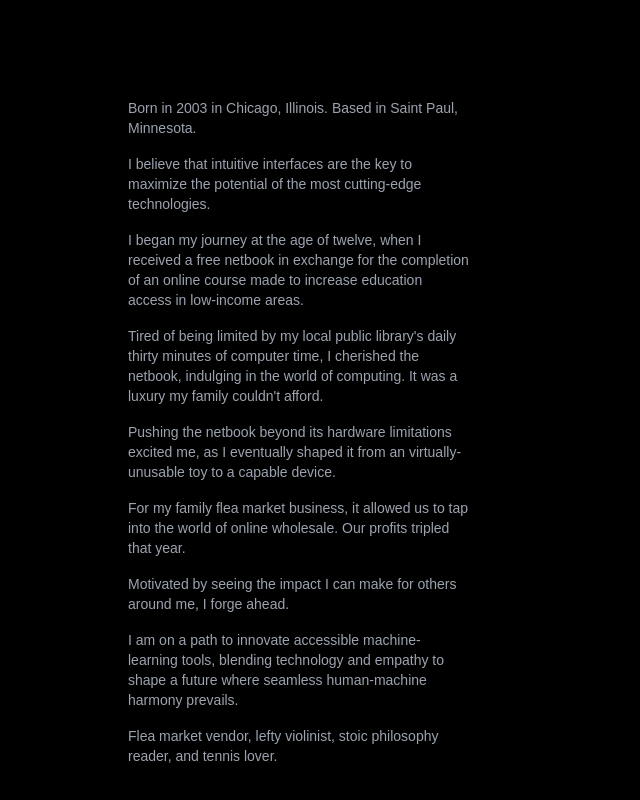
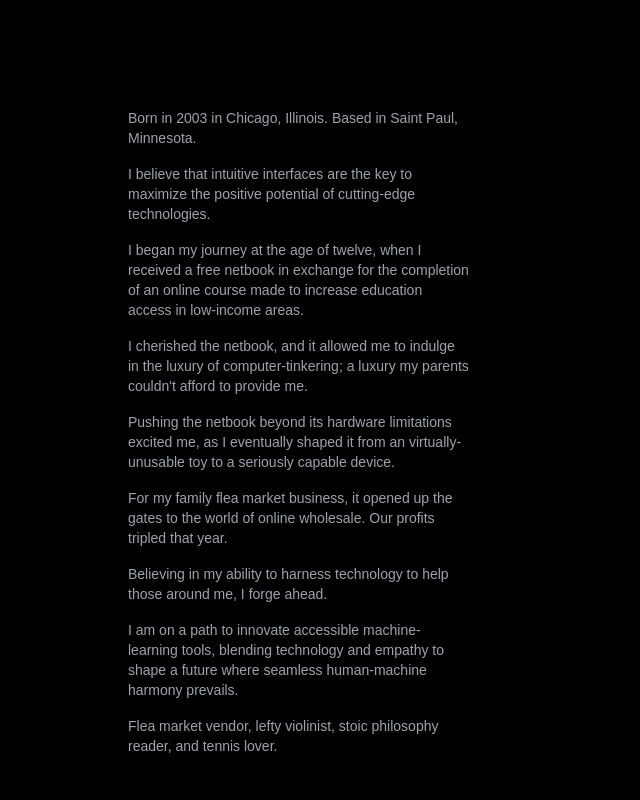
Before and after one commit to ericwang07/my_portfolio, a React (Create React App) app: page / in a window 1280 px wide. Shown: the part 780-1580 px from the top of the page, without its empty margins (0-640 px from the left). Built offline with nearby package versions, Linux system fonts and the light colour scheme; the HTML template or start-up script is replaced by a standard one.

Commit message:
updated about

```diff
--- a/src/components/About.jsx
+++ b/src/components/About.jsx
@@ -12,22 +12,22 @@ const About = () => {
               Born in 2003 in Chicago, Illinois. Based in Saint Paul, Minnesota.
             </div>
             <div className='font-2xl text-sm pb-4 w-1/3 text-gray-400 flex'>
-              I believe that intuitive interfaces are the key to maximize the potential of the most cutting-edge technologies.
+              I believe that intuitive interfaces are the key to maximize the positive potential of cutting-edge technologies.
             </div>
             <div className='font-2xl text-sm pb-4 w-1/3 text-gray-400 flex'>
               I began my journey at the age of twelve, when I received a free netbook in exchange for the completion of an online course made to increase education access in low-income areas.
             </div>
             <div className='font-2xl text-sm pb-4 w-1/3 text-gray-400 flex'>
-              Tired of being limited by my local public library's daily thirty minutes of computer time, I cherished the netbook, indulging in the world of computing. It was a luxury my family couldn't afford.
+              I cherished the netbook, and it allowed me to indulge in the luxury of computer-tinkering; a luxury my parents couldn't afford to provide me.
             </div>
             <div className='font-2xl text-sm pb-4 w-1/3 text-gray-400 flex'>
-              Pushing the netbook beyond its hardware limitations excited me, as I eventually shaped it from an virtually-unusable toy to a capable device.
+              Pushing the netbook beyond its hardware limitations excited me, as I eventually shaped it from an virtually-unusable toy to a seriously capable device.
             </div>
             <div className='font-2xl text-sm pb-4 w-1/3 text-gray-400 flex'>
-              For my family flea market business, it allowed us to tap into the world of online wholesale. Our profits tripled that year.
+              For my family flea market business, it opened up the gates to the world of online wholesale. Our profits tripled that year.
             </div>
             <div className='font-2xl text-sm pb-4 w-1/3 text-gray-400 flex'>
-              Motivated by seeing the impact I can make for others around me, I forge ahead.
+              Believing in my ability to harness technology to help those around me, I forge ahead.
             </div>
             <div className='font-2xl text-sm pb-4 w-1/3 text-gray-400 flex'>
               I am on a path to innovate accessible machine-learning tools, blending technology and empathy to shape a future where seamless human-machine harmony prevails.
--- a/src/components/Portfolio.jsx
+++ b/src/components/Portfolio.jsx
@@ -16,7 +16,7 @@ const Portfolio = () => {
     {
       id: 1,
       title: "YCAL",
-      description: "A social calendar app built for Yale students. Features Yale course integration, friending, group events, and AI scheduler.",
+      description: "A social calendar app built for Yale students that allows you to seamlessly coordinate your rigorous academic plans with your vibrant social life. Yale course integration makes the course-shopping process easier, allowing you to instantly view how a course would conflict with your other commitments. You can add friends and view their calendars, create group events, and ask the AI scheduler to peek at every group member's calendars to find the best time for a boba study break.",
       languages: "Javascript, HTML, CSS",
       technologies: "MongoDB, ExpressJS, React, NodeJS",
       src: ycalImage,
@@ -26,7 +26,7 @@ const Portfolio = () => {
     {
       id: 2,
       title: "SANTORINI",
-      description: "A command-line representation of the Santorini board game. Human, random, or heuristic (pseudo-AI) player modes. Undo/redo and game stats functionality are supported.",
+      description: "A command-line representation of the Santorini board game. Human, random, or heuristic player modes. Undo/redo and score displaying functionality are supported. The heuristic player mode exercises a primitive form of AI that chooses the best move. Utilizes design patterns (i.e. Memento, Strategy, etc.) to provide modularity and abstraction to the code design.",
       languages: "Javascript, HTML, CSS",
       technologies: "MongoDB, ExpressJS, React, NodeJS",
       src: santoriniImage,
@@ -36,7 +36,7 @@ const Portfolio = () => {
     {
       id: 3,
       title: "YUAG SEARCH",
-      description: "An application to search the Yale University Art Gallery archive. Uses AJAX calls for dynamic searching.",
+      description: "An application to search the Yale University Art Gallery archive. Exercises complex SQL queries to search a large database of artwork. Uses asynchronous function calls via AJAX for dynamic searching.",
       src: searchImage,
       url: 'https://github.com/ericwang07/YUAG-Search',
       videoId: "C0q-blGo7eE"
@@ -44,7 +44,7 @@ const Portfolio = () => {
     {
       id: 4,
       title: "YUAG SLIDESHOW",
-      description: "A randomized slideshow featuring the Yale University Art Gallery's collection of artwork. Play/pause and next/previous functionality are supported.",
+      description: "A randomized slideshow featuring the Yale University Art Gallery's collection of artwork. Uses asynchronous function calls via AJAX for constantly-updating time. Play/pause and next/previous functionality are supported.",
       src: slideshowImage,
       url: 'https://github.com/ericwang07/YUAG-Slideshow',
       videoId: "9WuUgT1glmI"
@@ -52,7 +52,7 @@ const Portfolio = () => {
     {
       id: 5,
       title: "BANK SIMULATOR",
-      description: " A basic banking app simulator with GUI. Applying interests/fees must be done manually and is based on the month of most recent transaction. Includes logic that enforces real-world banking constraints.",
+      description: " A basic banking app simulator that demonstrates GUI programming with object-oriented modular design. Includes logic that enforces real-world banking constraints, with the exception that interests/fees must be applied manually and is based on the month of most recent transaction. ",
       src: bankImage,
       url: 'https://github.com/ericwang07/BankSimulator',
       videoId: "ULxMMxSt4nE"
@@ -60,7 +60,7 @@ const Portfolio = () => {
     {
       id: 6,
       title: "GEOGRAPHY GENIUS",
-      description: "A motion-controlled geography quiz game aimed at promoting basic geography knowledge amongst college students as a convenient pastime when walking between classes. Features two different game modes.",
+      description: "A motion-controlled geography quiz game. Teaches basic geography knowledge and promotes movement amongst college students as a convenient pastime when walking between classes. Demonstrates the parsing of input data gathered by a Kinect sensor. Features two different game modes.",
       src: geoImage,
       url: 'https://github.com/coderepic/HCI-Project-Group-31',
       videoId: "X9ToIbh4Czo"
```
